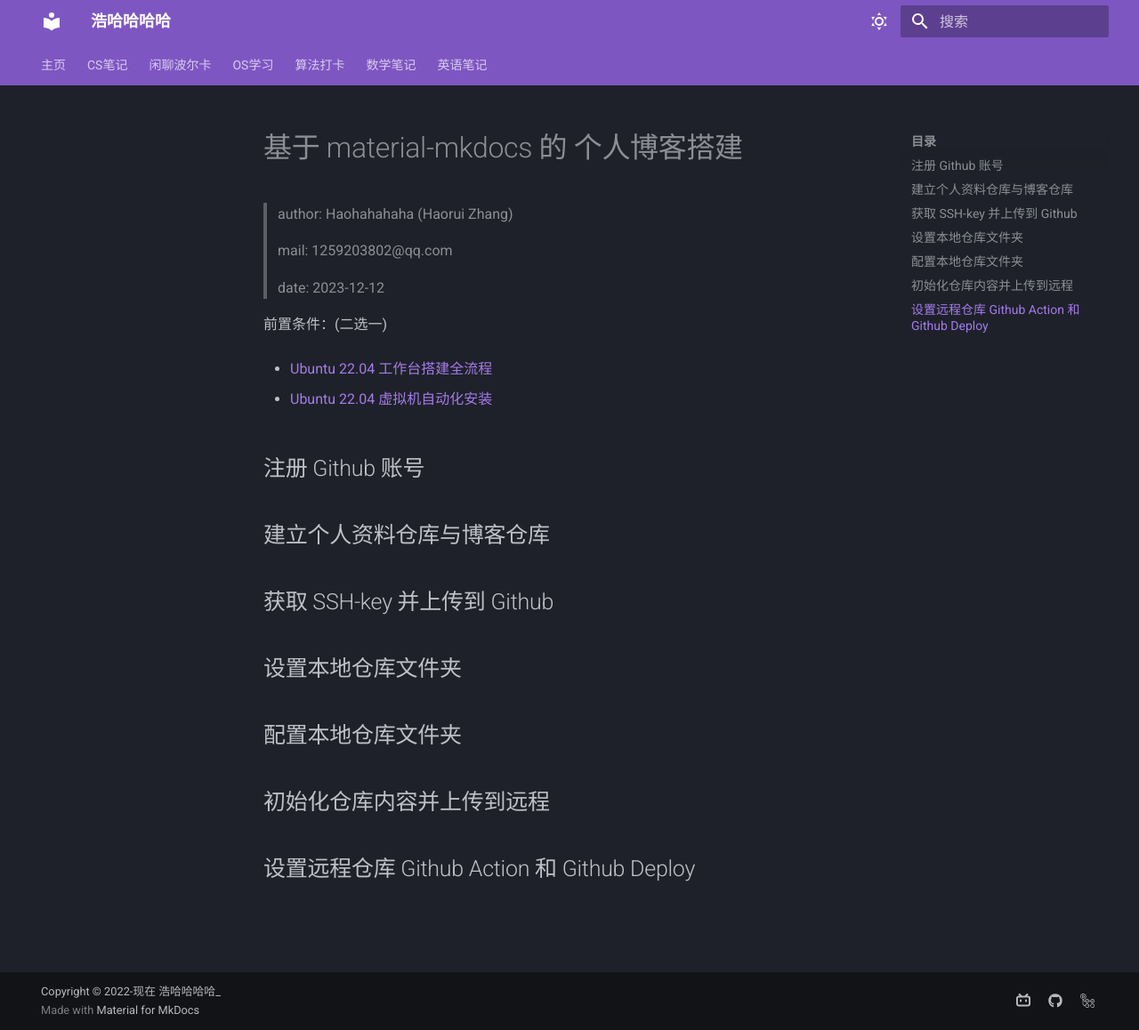
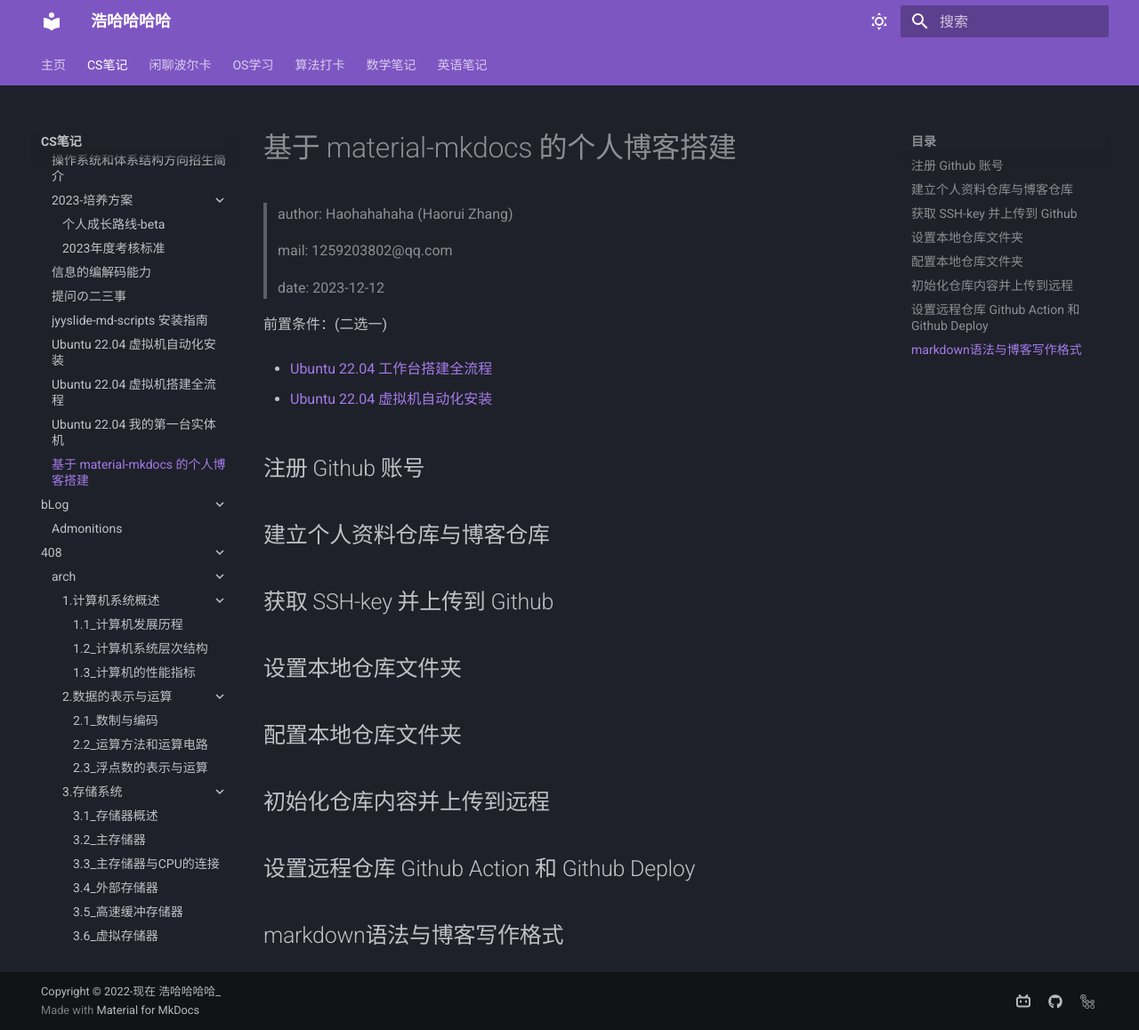
Before and after one commit to Haohahahaha/cs, an MkDocs documentation site: the page built from docs/greenhand/Blog-intialization/blog-init.md, in a window 1280 px wide and 1158 px high. Shown: the whole window at 89% size. Built offline with MkDocs 1.6.1 and Material for MkDocs 9.7.7, drawn with Linux system fonts in a browser that asks for light colours.

Commit message:
2023-12-12_22:37:53 update

```diff
--- a/docs/greenhand/Blog-intialization/blog-init.md
+++ b/docs/greenhand/Blog-intialization/blog-init.md
@@ -1,4 +1,4 @@
-# 基于 material-mkdocs 的 个人博客搭建
+# 基于 material-mkdocs 的个人博客搭建
 
 > author: Haohahahaha (Haorui Zhang)
 >
@@ -25,3 +25,5 @@
 ## 初始化仓库内容并上传到远程
 
 ## 设置远程仓库 Github Action 和 Github Deploy
+
+## markdown语法与博客写作格式
--- /dev/null
+++ b/docs/greenhand/initializer-ubuntu2204/install.md
@@ -0,0 +1,7 @@
+# Ubuntu 22.04 虚拟机自动化安装
+
+> author: Haohahahaha (Haorui Zhang)
+>
+> mail: 1259203802@qq.com
+>
+> date: 2023-12-13
--- a/mkdocs.yml
+++ b/mkdocs.yml
@@ -44,6 +44,7 @@
       - Ubuntu 22.04 虚拟机自动化安装: greenhand/initializer-ubuntu2204/install.md
       - Ubuntu 22.04 虚拟机搭建全流程: greenhand/Ubuntu2204-greenhand/Ubuntu2204-greenhand.md
       - Ubuntu 22.04 我的第一台实体机: greenhand/Ubuntu2204-myFirstPhysicalLinuxMachine/U2204-mFPLM.md
+      - 基于 material-mkdocs 的个人博客搭建: greenhand/Blog-intialization/blog-init.md
     - bLog:
       - Admonitions: blog/admonitions/admonitions.md
     - 408:
```
